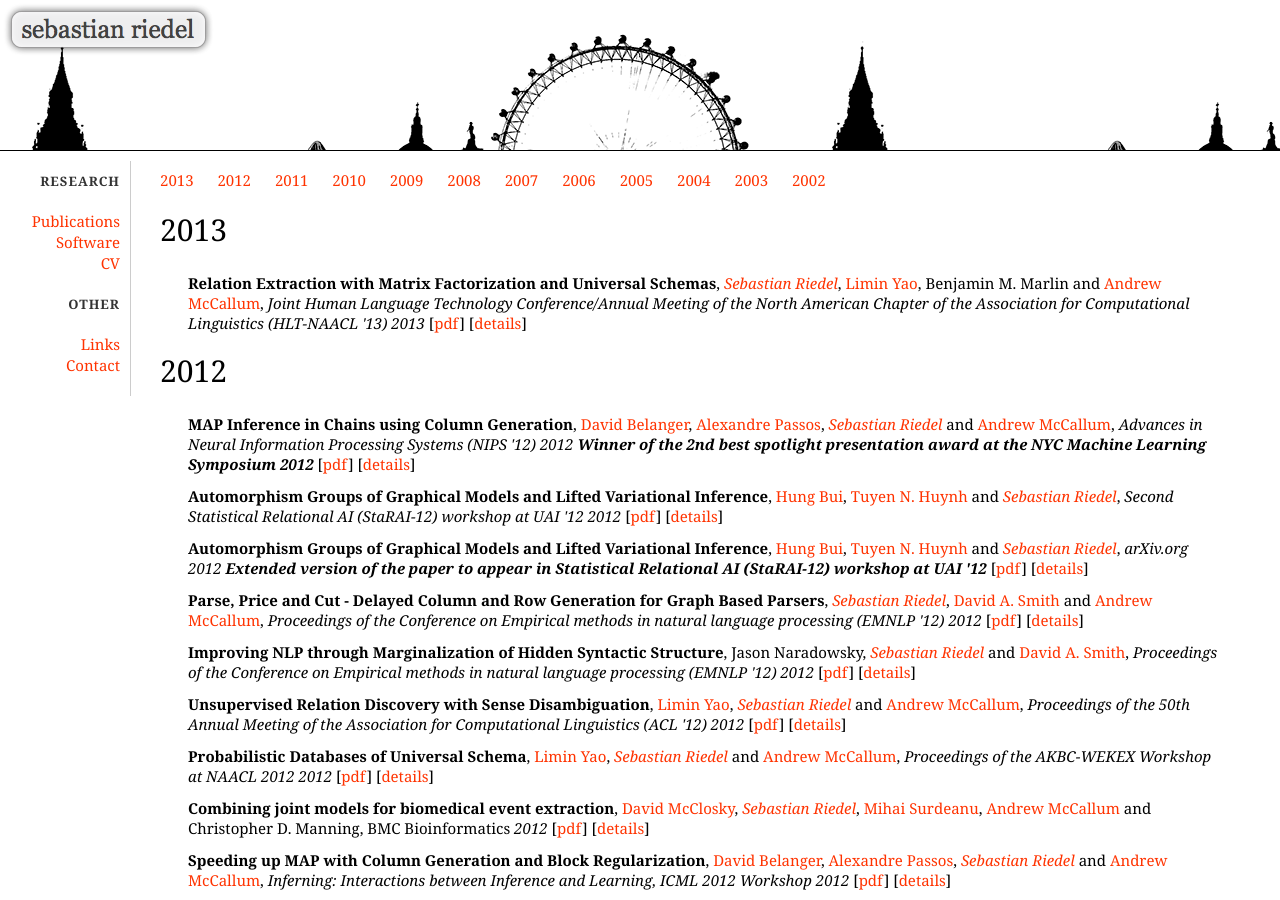
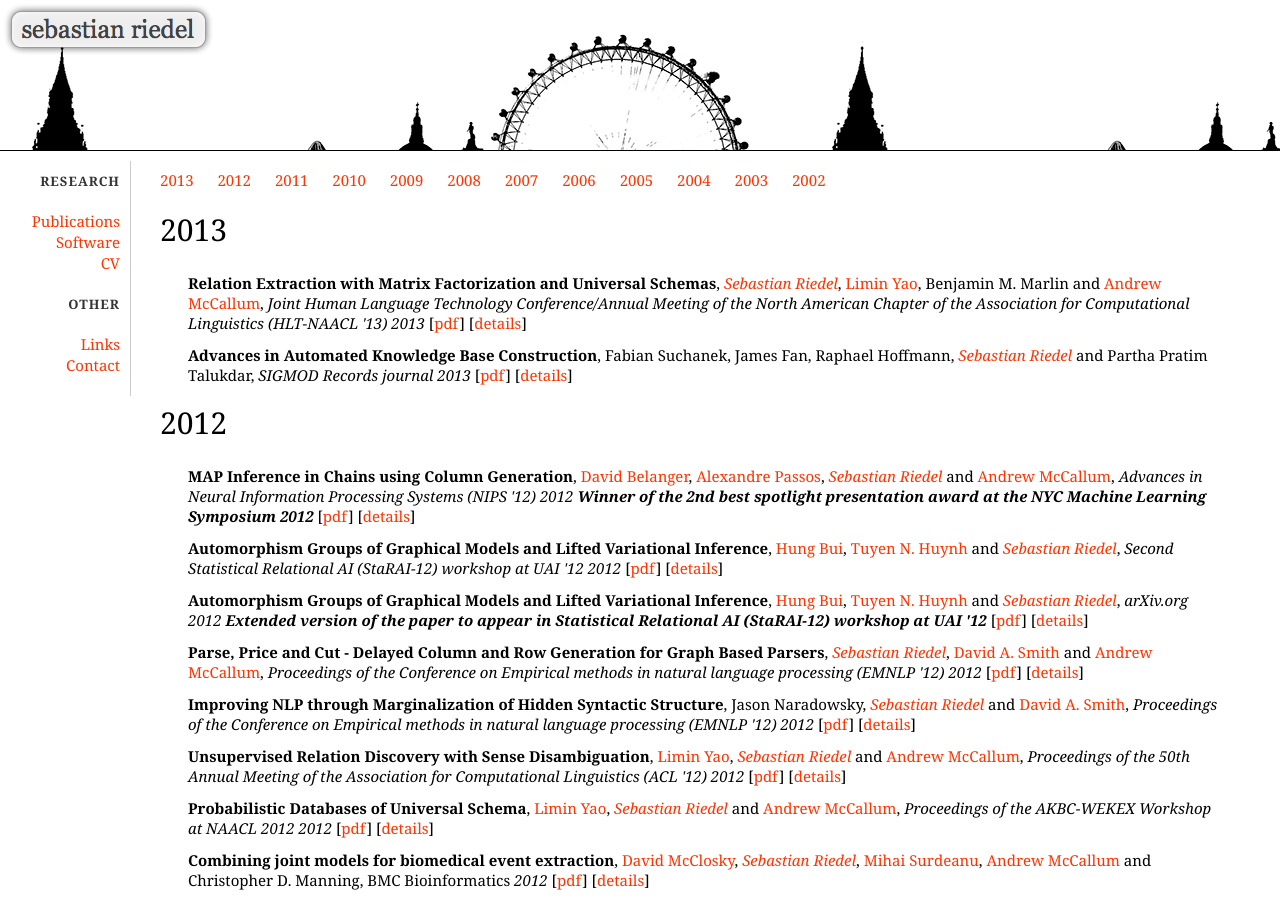
Before and after one commit to riedelcastro/riedelcastro.github.com, a Jekyll site: the page built from publications/all.html, in a window 1280 px wide and 900 px high. Built offline with Jekyll 4.4.1, drawn with Linux system fonts in a browser that asks for light colours; Markdown is read by kramdown in place of the engine named in the settings.

Commit message:
update publications

```diff
--- a/publications/all.html
+++ b/publications/all.html
@@ -31,6 +31,14 @@ title: Publications
 <span class="year">2013</span>
 [<a href="/publications/papers/riedel13relation.pdf">pdf</a>]
 [<a href="details/riedel13relation.html">details</a>]
+</li>
+<li class="pubitem">
+<span class="title">Advances in Automated Knowledge Base Construction</span>,
+<span class="author">Fabian Suchanek, James Fan, Raphael Hoffmann, <a href="http://riedelcastro.github.com/"><i>Sebastian Riedel</i></a> and Partha Pratim Talukdar</span>,
+<span class="booktitle">SIGMOD Records journal</span>
+<span class="year">2013</span>
+[<a href="http://suchanek.name/work/publications/sigmodrec2013akbc">pdf</a>]
+[<a href="details/suchanek13advances.html">details</a>]
 </li>
 </ul>
 
```
